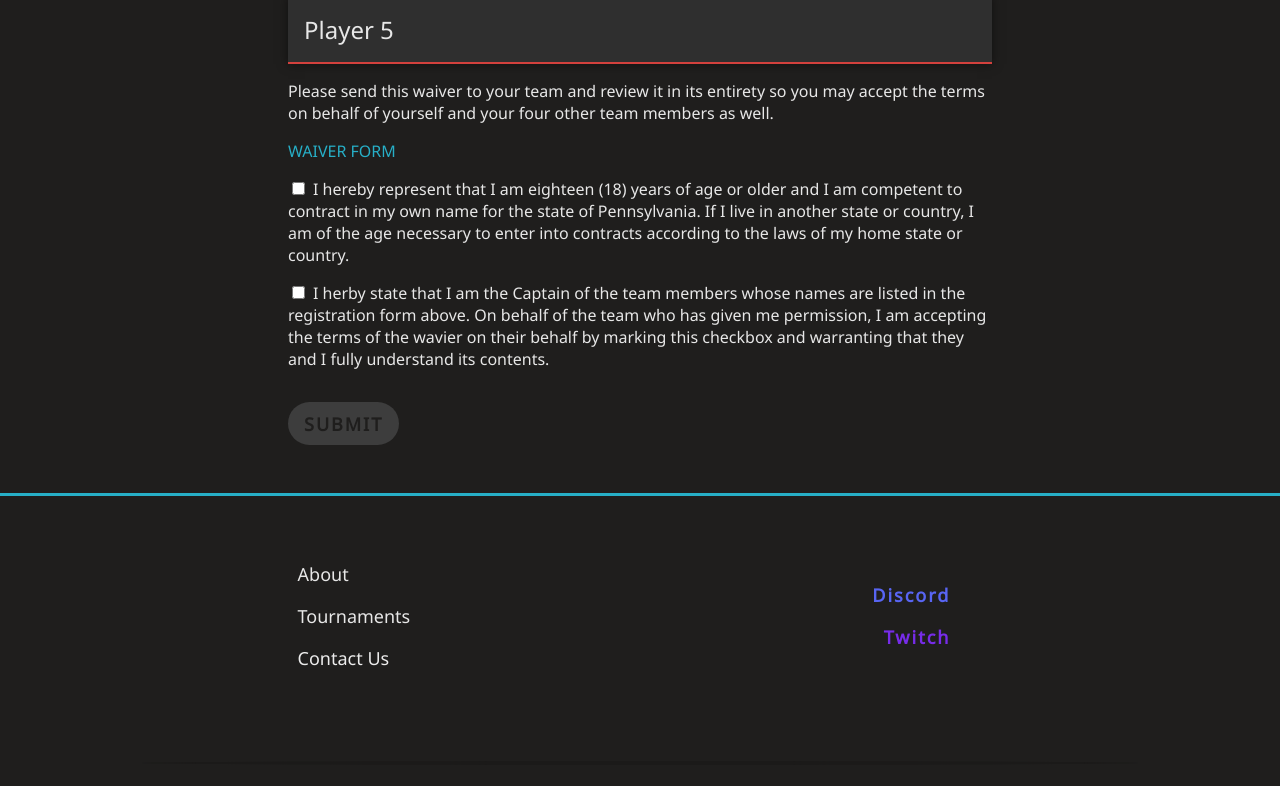
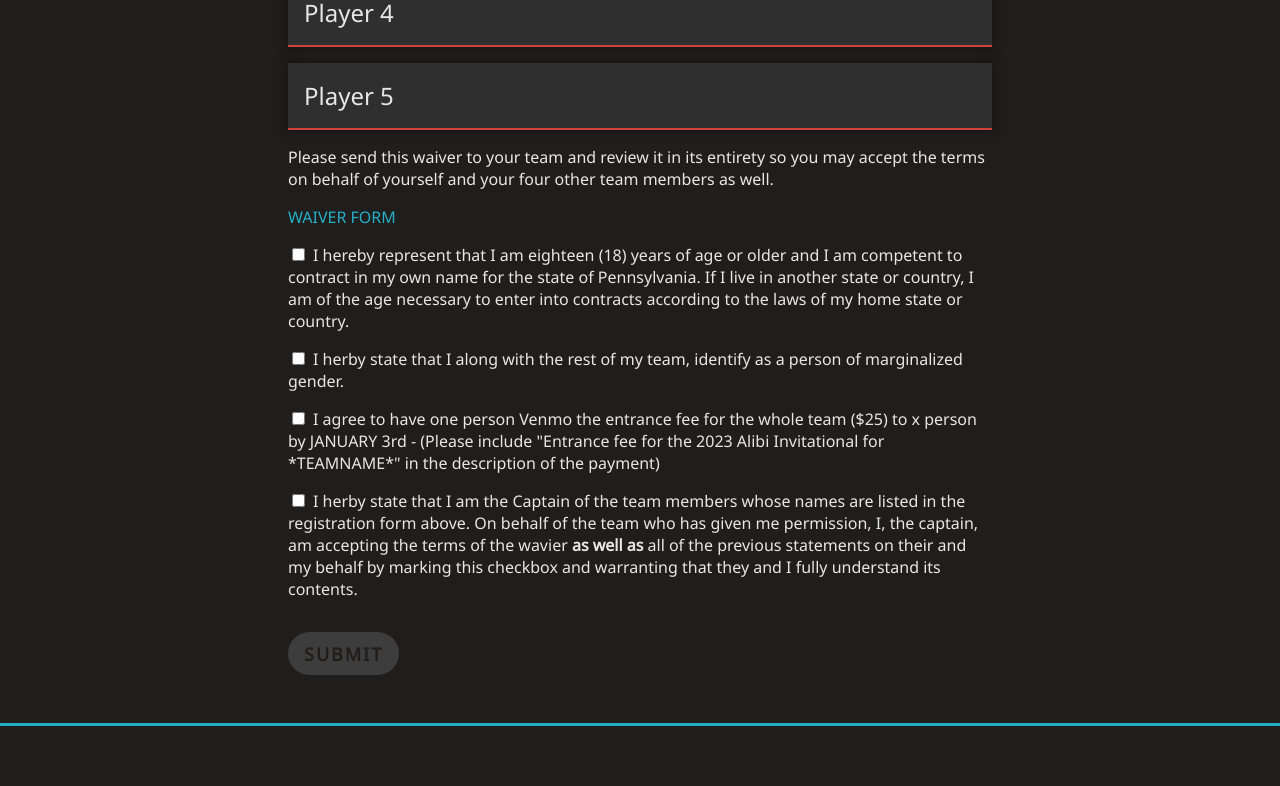
Before and after one commit to justindjsuh/alibi-esports-fe, a React (Create React App) app: page /signup in a window 1280 px wide. Shown: the part 1267-2053 px from the top of the page. Built offline with nearby package versions, Linux system fonts and the light colour scheme.

Commit message:
updated form and added loading

```diff
--- a/src/features/form/Form.js
+++ b/src/features/form/Form.js
@@ -13,6 +13,11 @@ const Form = () => {
           January 5th at 5 p.m - 10 p.m. and January 6th at 5 p.m. - 12 a.m. If
           you do not respect this commitment, the organization may blacklist you
           for future opportunities.<br></br> <br></br>
+          <strong>
+            THIS TOURNAMENT IS EXCLUSIVE TO THOSE WHO IDENTIFY AS A PERSON OF
+            MARGINALIZED GENDERS
+          </strong>
+          <br></br> <br></br>
           Registrations will be available until January 3rd at 8 p.m. <br></br>
           The Invitational will be streamed on our twitch channel:
           <a
--- a/src/features/form/PlayerForm.js
+++ b/src/features/form/PlayerForm.js
@@ -141,6 +141,7 @@ const PlayerForm = () => {
 
   const handleSubmit = async (e) => {
     e.preventDefault();
+    setFormCompletion(false);
     await dispatch(createTeam({ teamName }));
     await dispatch(
       addCaptain({
@@ -555,11 +556,40 @@ const PlayerForm = () => {
               required
             ></input>
             <label>
+              I herby state that I along with the rest of my team, identify as a
+              person of marginalized gender.
+            </label>
+          </div>
+          <div className="checkbox_container_content">
+            <input
+              type="checkbox"
+              onChange={handleCheck}
+              name="waiver"
+              required
+            ></input>
+            <label>
+              I agree to have one person Venmo the entrance fee for the whole
+              team ($25) to x person by JANUARY 3rd - (Please include "Entrance
+              fee for the 2023 Alibi Invitational for *TEAMNAME*" in the
+              description of the payment)
+            </label>
+          </div>
+
+          <div className="checkbox_container_content">
+            <input
+              type="checkbox"
+              onChange={handleCheck}
+              name="waiver"
+              required
+            ></input>
+            <label>
               I herby state that I am the Captain of the team members whose
               names are listed in the registration form above. On behalf of the
-              team who has given me permission, I am accepting the terms of the
-              wavier on their behalf by marking this checkbox and warranting
-              that they and I fully understand its contents.
+              team who has given me permission, I, the captain, am accepting the
+              terms of the wavier <strong>as well as</strong> all of the
+              previous statements on their and my behalf by marking this
+              checkbox and warranting that they and I fully understand its
+              contents.
             </label>
           </div>
         </div>
```
